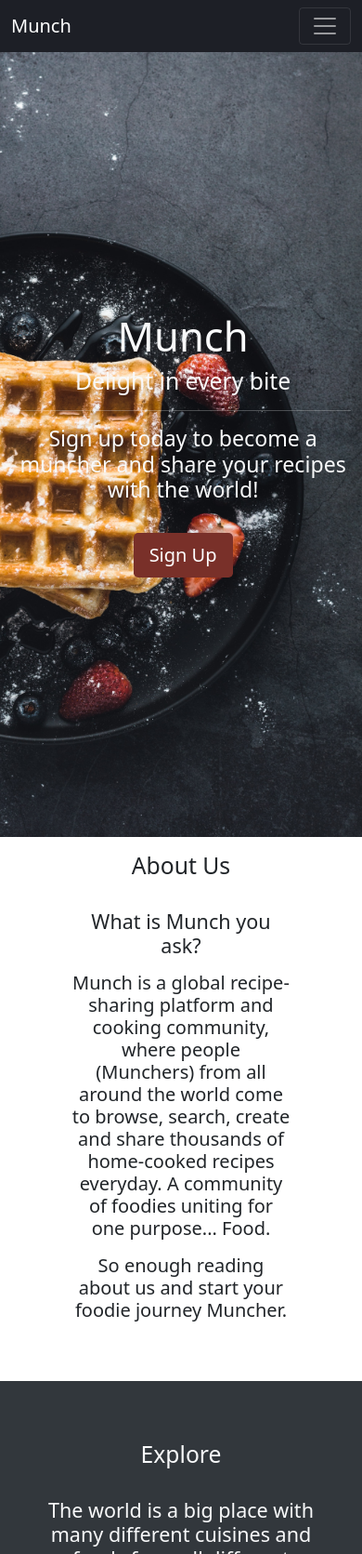
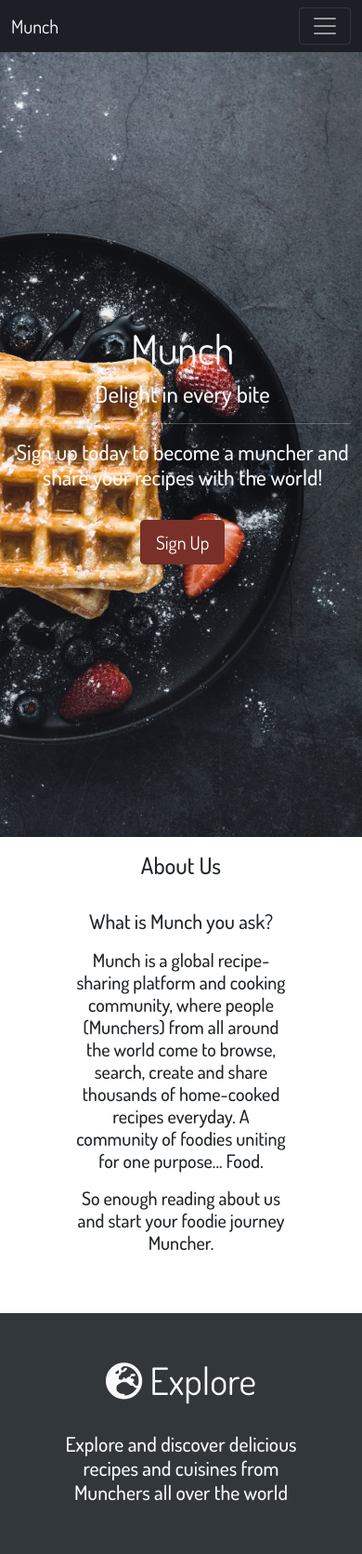
Before and after one commit to Faris-07/Munch, a Django app: page / in a window 390 px wide. Shown: the top 1671 px of the page at 93% size. Run offline with Django 3.2, Linux system fonts and the light colour scheme.

Commit message:
Update home page and add google font

```diff
--- a/static/css/style.css
+++ b/static/css/style.css
@@ -2,6 +2,11 @@ body {
     min-height: 100vh;
     overflow-x: hidden;
     background-color: #fff;
+    font-family: 'Dosis', sans-serif;
+    font-weight: 400;
+    font-style: normal;
+    -webkit-font-smoothing: antialiased;
+    box-sizing: border-box;
 }
 
 .callout-container {
--- a/templates/base.html
+++ b/templates/base.html
@@ -7,8 +7,9 @@
     <title>Munch</title>
 
     <link rel="preconnect" href="https://fonts.gstatic.com">
-    <link href="https://fonts.googleapis.com/css2?family=Roboto:wght@300&display=swap" rel="stylesheet">
-    <link href="https://fonts.googleapis.com/css2?family=Lato:wght@300;700&display=swap" rel="stylesheet">
+    <link rel="preconnect" href="https://fonts.googleapis.com">
+    <link rel="preconnect" href="https://fonts.gstatic.com" crossorigin>
+    <link href="https://fonts.googleapis.com/css2?family=Dosis:wght@400;500&display=swap" rel="stylesheet">
     <link rel="stylesheet" href="https://cdnjs.cloudflare.com/ajax/libs/font-awesome/5.15.3/css/all.min.css">
     <meta name="viewport" content="width=device-width, initial-scale=1" />
     <link href="https://cdn.jsdelivr.net/npm/bootstrap@5.0.1/dist/css/bootstrap.min.css" rel="stylesheet"
--- a/templates/index.html
+++ b/templates/index.html
@@ -49,38 +49,35 @@
 </div>
 
 <div class="row g-0 mt-3 card-dark">
-    <div class="col-md-7 pb-5 p-5">
-        <h2 class="text-center text-light mt-3 justify-content-center">Explore</h2>
+    <div class="col-md-5 my-auto p-5">
+        <h2 class="text-center text-light display-2"><i class="fas fa-globe-europe text-light text-center"></i> Explore</h2>
         <br>
-        <h4 class="text-center text-light justify-content-center">The world is a big place with many different cuisines and foods from all different walks of life.
-            Many of them we have not tried before, but hey thats where things get interesting.
-        <h4 class="text-center text-light justify-content-center pb-3 p-3">Luckily we got you covered.</h4>
-        <h4 class="text-center text-light justify-content-center pb-3 p-3">Explore and discover delicious recipes and cuisines from Munchers all over the world</h4>
-        <i class="fas fa-globe-europe text-light justify-content-center text-center">hello</i>
+        <h4 class="text-center text-light">Explore and discover delicious recipes and cuisines from Munchers all over the world</h4>
+
     </div>
-    <div class="col-md-5">
-        <img width="100%" height="100%" src="https://iamafoodblog.b-cdn.net/wp-content/uploads/2020/11/bulgogi-beef-8081w-600x400.jpg" class="img-fluid img-fit" alt="">
+    <div class="col-md-7">
+        <img width="100%" height="100%" src="https://iamafoodblog.b-cdn.net/wp-content/uploads/2020/11/bulgogi-beef-8081w-1024x683.jpg" class="img-fluid img-fit" alt="">
     </div>
 </div>
 
 <div class="row g-0">
-    <div class="col-md-5">
+    <div class="col-md-7">
         <img width="100%" height="100%" src="https://iamafoodblog.b-cdn.net/wp-content/uploads/2012/07/paella-9181w-1024x683.webp" class="img-fluid img-fit" alt="">
     </div>
-    <div class="col-md-7 pb-5 p-5">
-        <h2 class="text-center text-dark mt-3">Create</h2>
+    <div class="col-md-5 my-auto p-5">
+        <h2 class="text-center text-dark display-2"><i class="fas fa-book"></i> Create</h2>
         <br>
         <h4 class="text-center text-dark">Create and share your own recipes with the world!</h4>
     </div>
 </div>
 
 <div class="row g-0 card-dark">
-    <div class="col-md-8 pb-5 p-5">
-        <h2 class="text-center text-light mt-3">Cherish</h2>
+    <div class="col-md-5 my-auto p-5">
+        <h2 class="text-center text-light display-2"><i class="far fa-heart"></i> Cherish</h2>
         <br>
         <h4 class="text-center text-light">Like and cherish recipes you love and come back to them forever...</h4>
     </div>
-    <div class="col-md-4">
+    <div class="col-md-7">
         <img width="100%" height="100%" src= "../static/images/japanese-fluffy-pancakes-recipe-7077w-2-1024x683.jpg" class="img-fluid img-fit" alt="">
     </div>
 </div>
--- a/templates/recipe_detail.html
+++ b/templates/recipe_detail.html
@@ -40,9 +40,9 @@
 
         <div class="d-md-block col-md-8">
             {% if "placeholder" in recipe.image.url %}
-                <img class="img-fit" src="https://images.pexels.com/photos/1640777/pexels-photo-1640777.jpeg?auto=compress&cs=tinysrgb&w=1260&h=750&dpr=1" width="100%">
+                <img class="img-fluid img-fit" src="https://images.pexels.com/photos/1640777/pexels-photo-1640777.jpeg?auto=compress&cs=tinysrgb&w=1260&h=750&dpr=1" width="100%">
             {% else %}
-                <img class="img-fit" src=" {{ recipe.image.url }}"  width="100%" height="100%">
+                <img class="img-fluid img-fit" src=" {{ recipe.image.url }}"  width="100%" height="100%">
             {% endif %}
         </div>
     </div>
```
